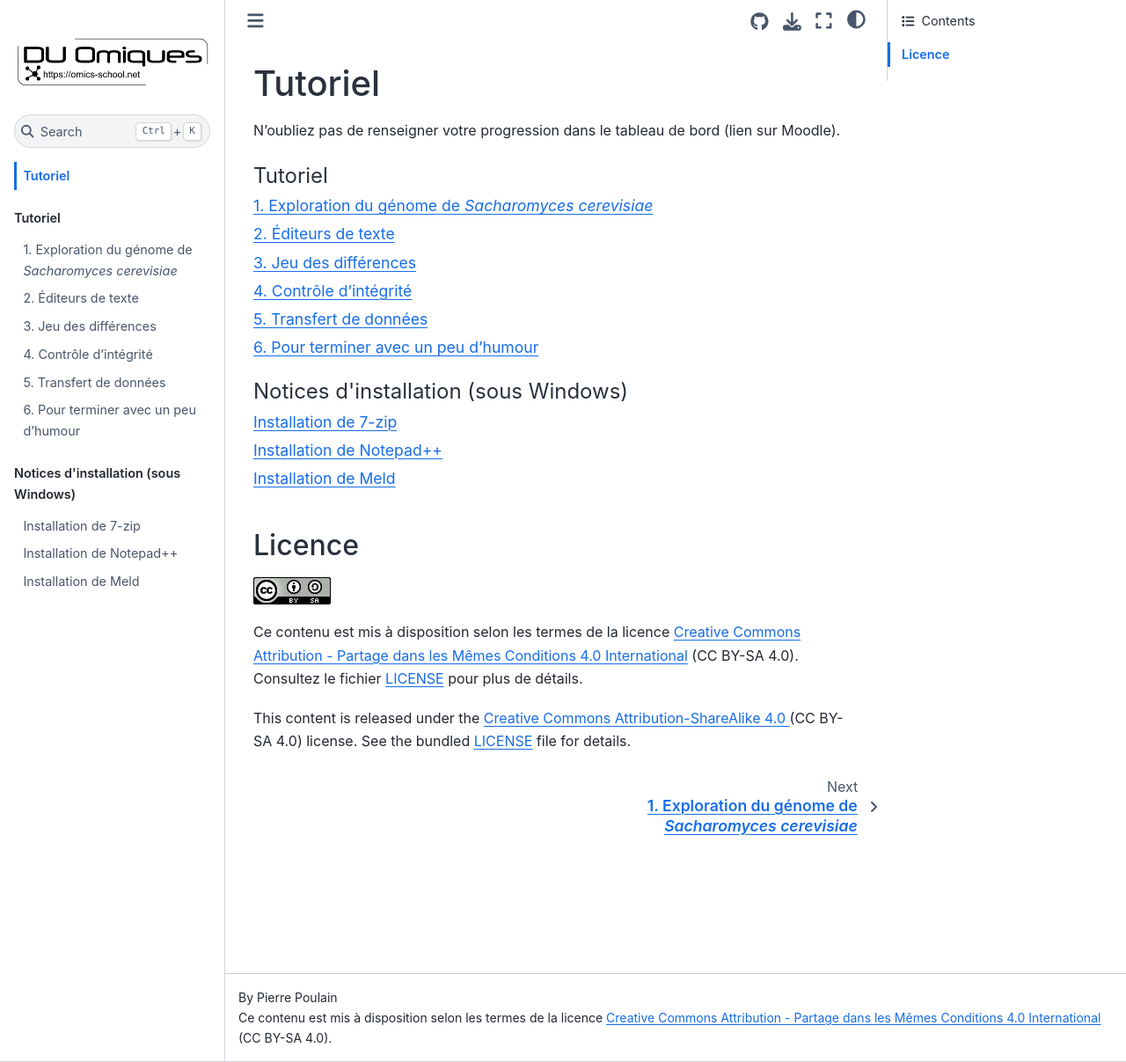
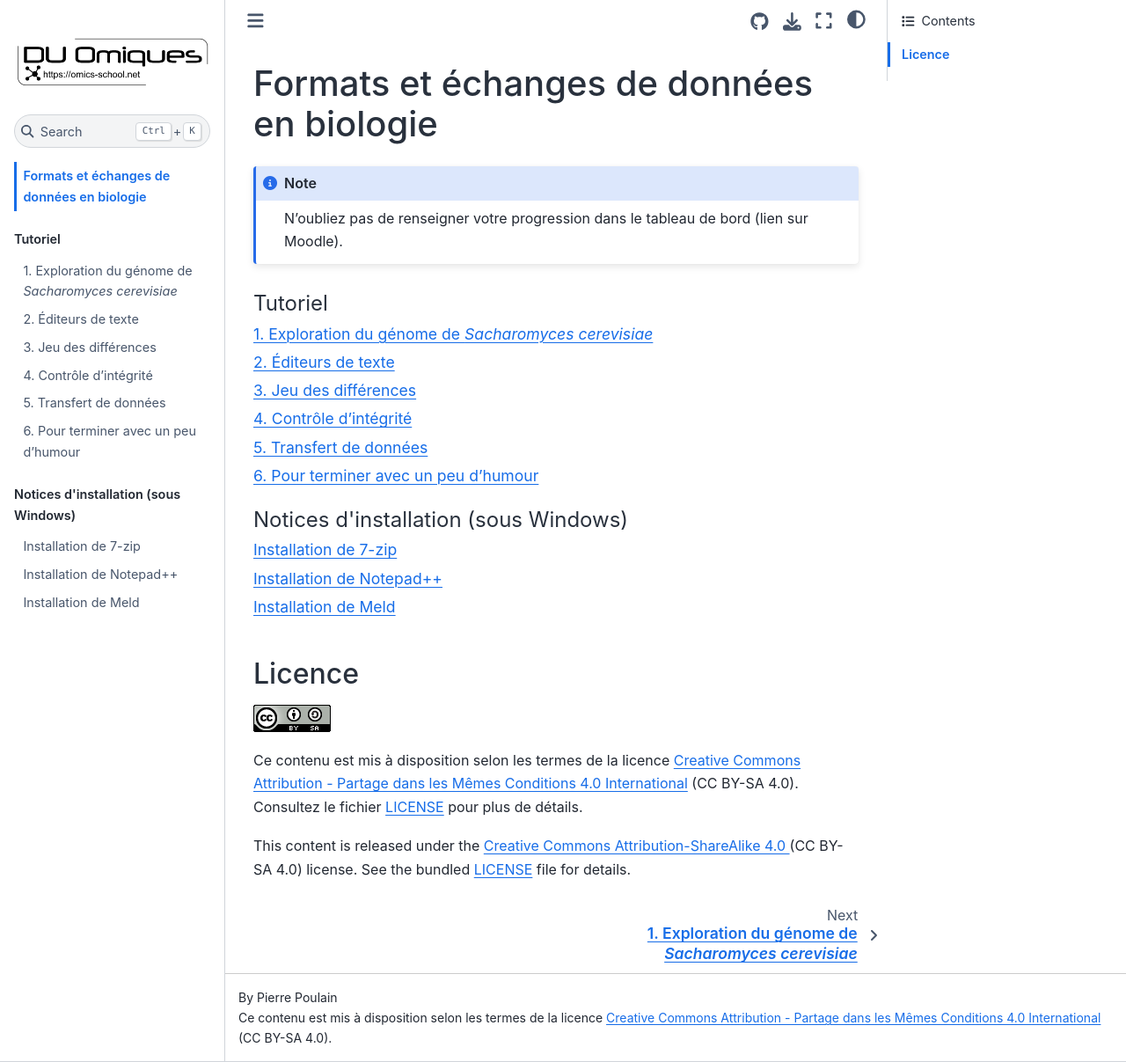
Before and after one commit to omics-school/format-echanges-donnees, a Jupyter Book: the page built from intro.md, in a window 1280 px wide and 1207 px high. Shown: the whole window at 88% size. Built offline with Jupyter Book 1.0.4 settings and Sphinx 7.4.7 and the Sphinx Book theme 1.1.4, drawn with Linux system fonts in a browser that asks for light colours.

Commit message:
Add note

````diff
--- a/intro.md
+++ b/intro.md
@@ -1,6 +1,9 @@
-# Tutoriel
+# Formats et échanges de données en biologie
 
+```{note}
 N'oubliez pas de renseigner votre progression dans le tableau de bord (lien sur Moodle).
+```
+
 
 ```{tableofcontents}
 ```
````
